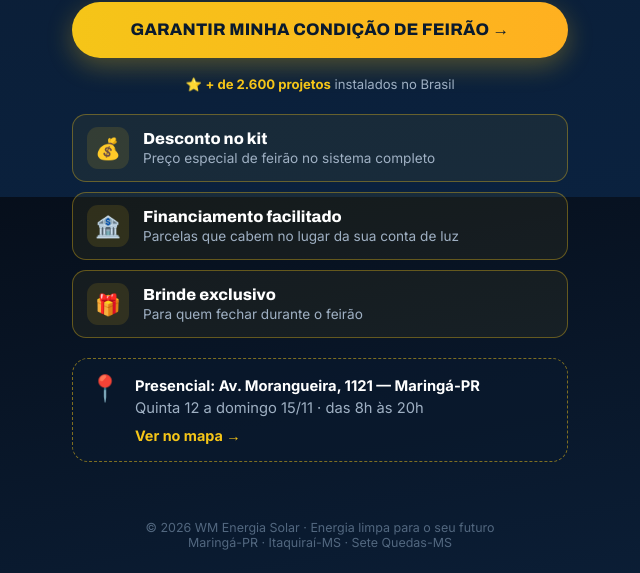
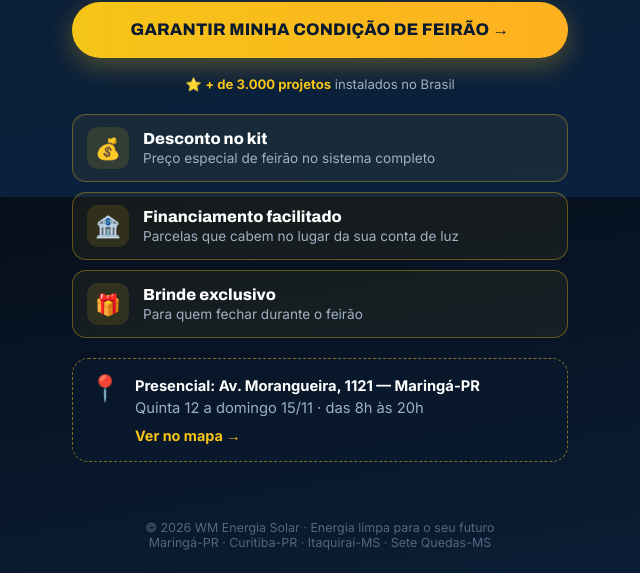
Before and after one commit to marlonschultzegvt-debug/quizlead, a plain HTML site: page index.html in a window 1280 px wide. Shown: the part 603-1176 px from the top of the page, 320-960 px from the left. Drawn offline with Linux system fonts and the light colour scheme.

Commit message:
LP feirão: +3.000 projetos e Curitiba no rodapé
Co-Authored-By: Claude Opus 5.5 <noreply@anthropic.com>

```diff
--- a/index.html
+++ b/index.html
@@ -225,7 +225,7 @@ footer{padding:18px 0 26px;text-align:center;font-size:.78rem;color:#52677F}
     </div>
 
     <button class="btn-ouro feirao" onclick="iniciarQuiz()">GARANTIR MINHA CONDIÇÃO DE FEIRÃO →</button>
-    <p class="selo">⭐ <b>+ de 2.600 projetos</b> instalados no Brasil</p>
+    <p class="selo">⭐ <b>+ de 3.000 projetos</b> instalados no Brasil</p>
 
     <div class="ofertas">
       <div class="oferta"><span class="ic">💰</span><div><b>Desconto no kit</b><small>Preço especial de feirão no sistema completo</small></div></div>
@@ -404,7 +404,7 @@ footer{padding:18px 0 26px;text-align:center;font-size:.78rem;color:#52677F}
     <button class="refazer" onclick="location.reload()">Refazer orçamento</button>
   </section>
 
-  <footer>© 2026 WM Energia Solar · Energia limpa para o seu futuro<br>Maringá-PR · Itaquiraí-MS · Sete Quedas-MS</footer>
+  <footer>© 2026 WM Energia Solar · Energia limpa para o seu futuro<br>Maringá-PR · Curitiba-PR · Itaquiraí-MS · Sete Quedas-MS</footer>
 </div>
 
 <script>
```
